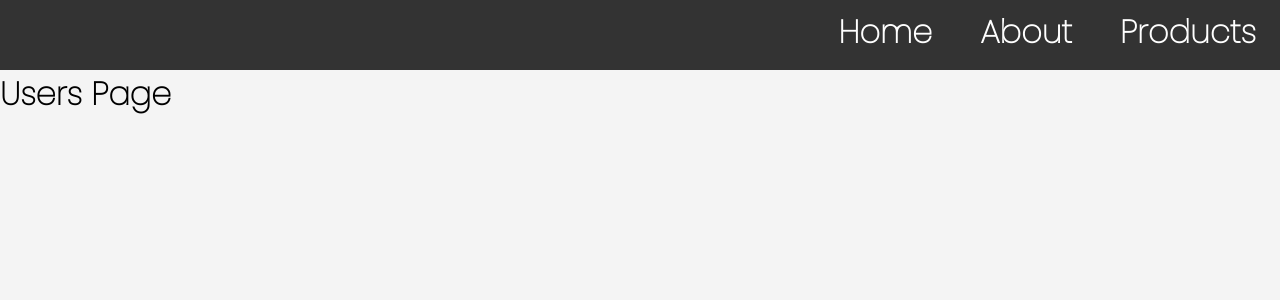
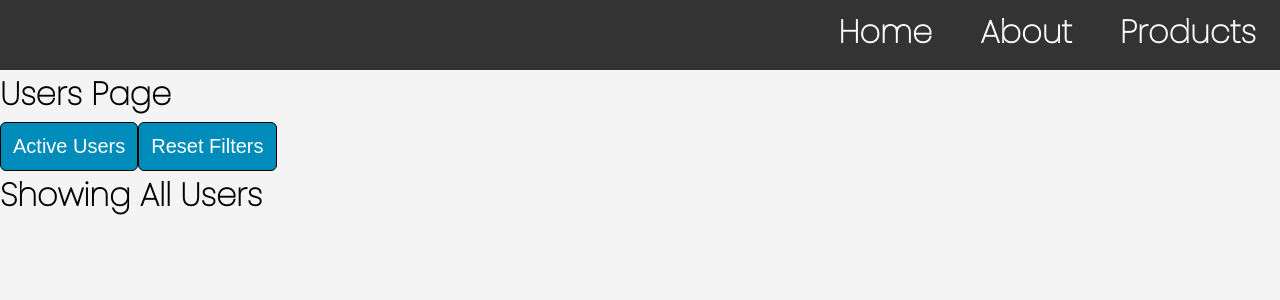
Before and after one commit to mharham75/react-router-basics-v6, a React (Create React App) app: page /users in a window 1280 px wide. Shown: the top 300 px of the page. Built offline with nearby package versions, Linux system fonts and the light colour scheme.

Commit message:
added searchParams hook

```diff
--- a/src/components/Users.js
+++ b/src/components/Users.js
@@ -1,11 +1,24 @@
 import React from 'react'
-import { Outlet } from 'react-router-dom'
+import { Outlet, useSearchParams } from 'react-router-dom'
 
 const Users = () => {
+
+  const [searchParams,setSearchParams] = useSearchParams()
+
+  const showActiveUsers = searchParams.get('filter')==='active'
+
   return (
-    <div>Users Page
+    <>
+      <p>Users Page</p>
       <Outlet />
-    </div>
+      <button onClick={ () => setSearchParams({ filter: 'active' })}>Active Users</button>
+      <button onClick={ () => setSearchParams({ })}>Reset Filters</button>
+      <>
+        {
+          showActiveUsers ? <p>Showing Active Users</p> : <p>Showing All Users</p>
+        }
+      </>
+    </>
   )
 }
 
```
